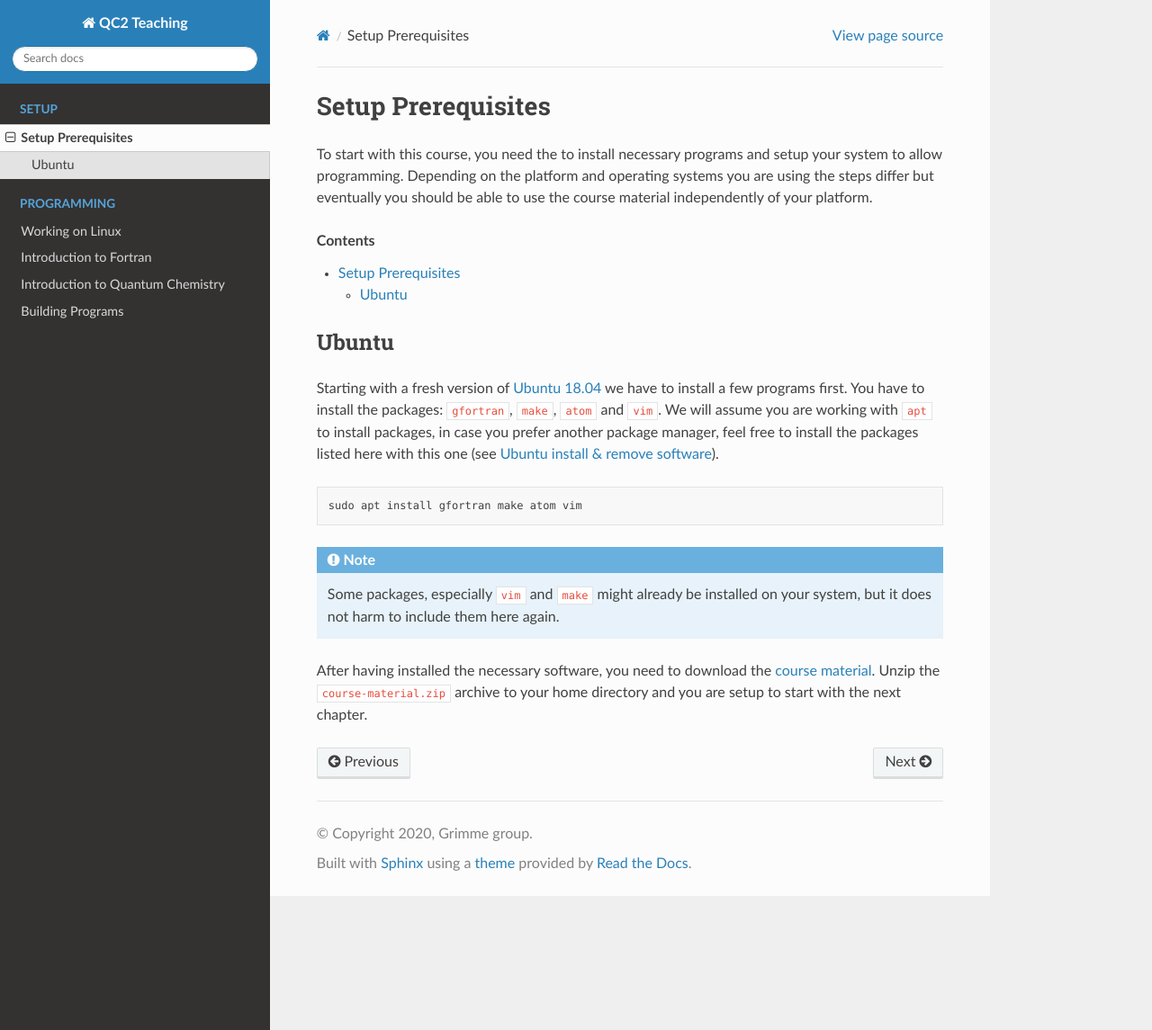
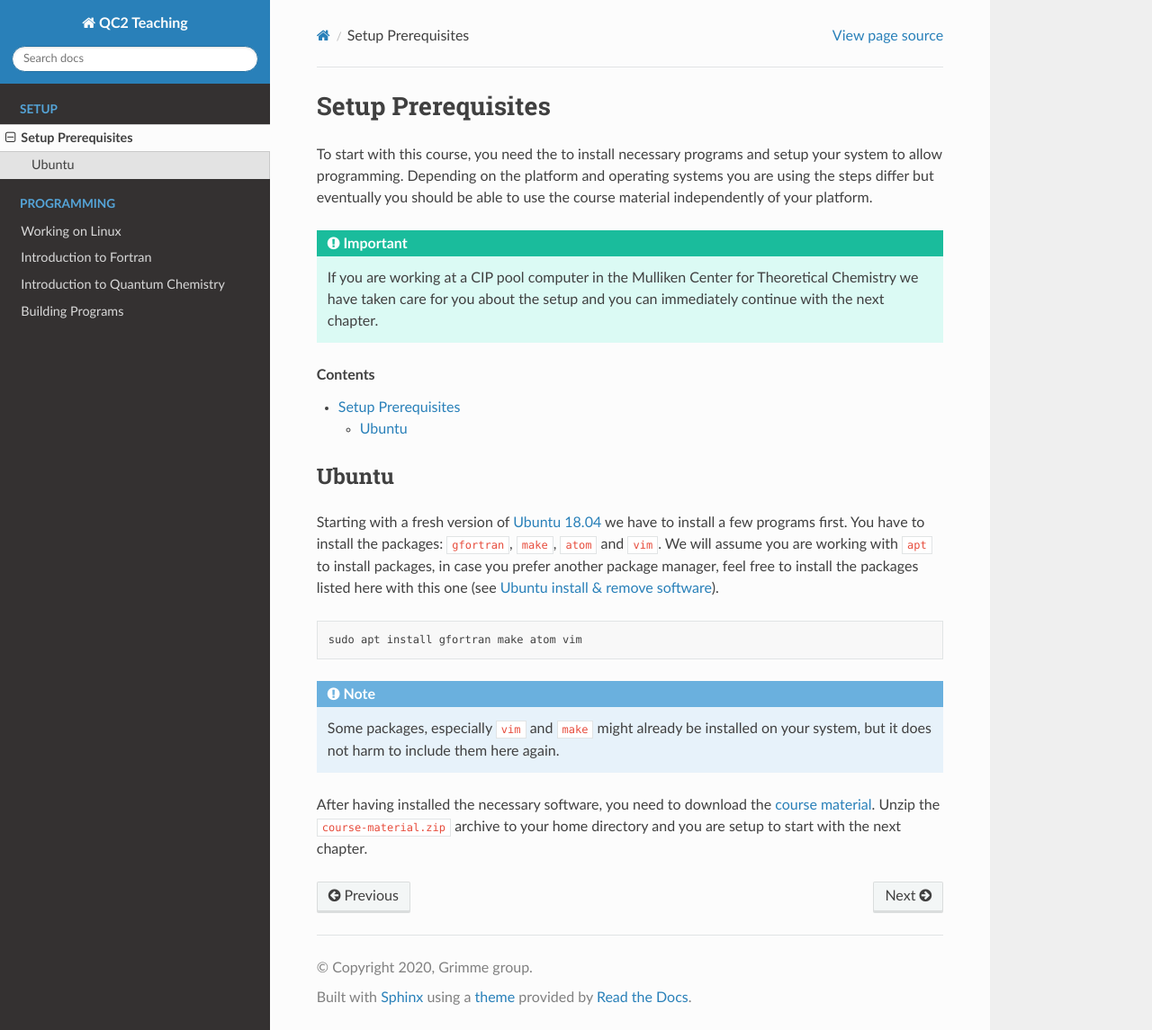
Before and after one commit to grimme-lab/qc2-teaching, a Sphinx documentation site: the page built from doc/install.rst, in a window 1280 px wide and 1145 px high. Shown: the whole window at 90% size. Built offline with Sphinx 7.4.7 and the Read the Docs theme 2.0.0, drawn with Linux system fonts in a browser that asks for light colours.

Commit message:
add note about working at a CIP machine in the MCTC

```diff
--- a/doc/install.rst
+++ b/doc/install.rst
@@ -6,6 +6,12 @@ setup your system to allow programming.
 Depending on the platform and operating systems you are using the steps
 differ but eventually you should be able to use the course material independently
 of your platform.
+
+.. important::
+
+   If you are working at a CIP pool computer in the Mulliken Center for
+   Theoretical Chemistry we have taken care for you about the setup
+   and you can immediately continue with the next chapter.
 
 .. contents::
 
```
